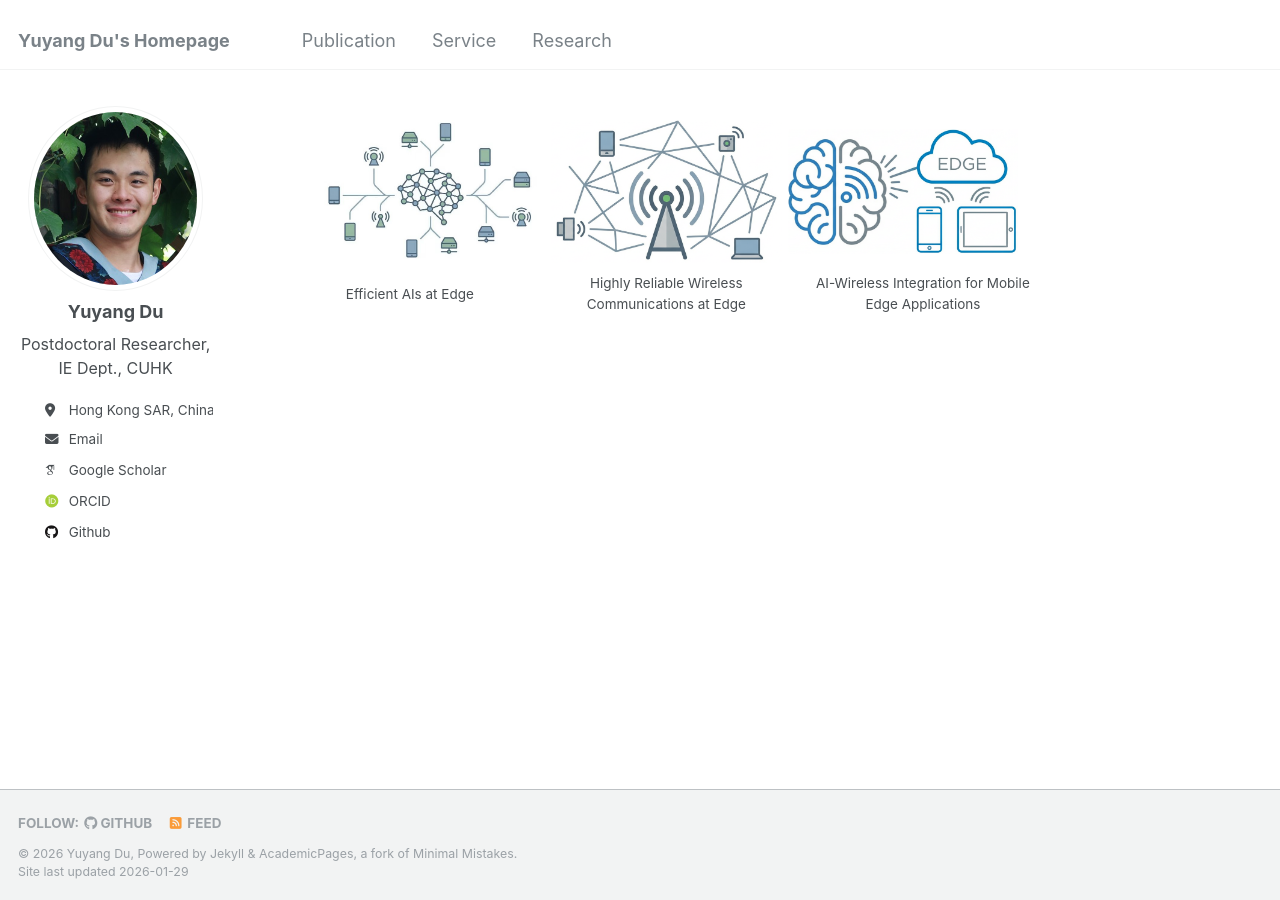
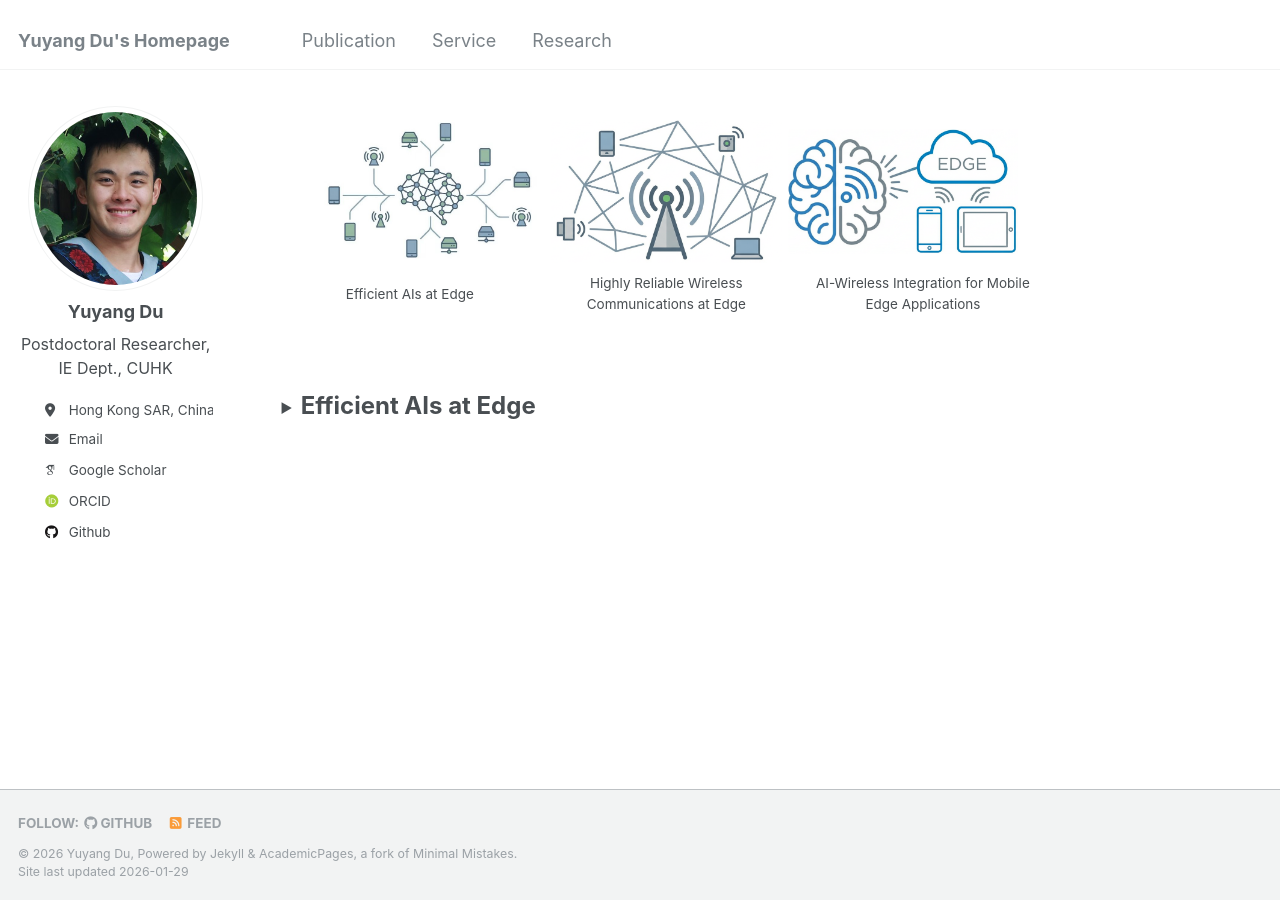
Before and after one commit to yuyangdu01/yuyangdu01.github.io, a Jekyll site: the page built from _pages/research.md, in a window 1280 px wide. Built offline with Jekyll 4.4.1, drawn with Linux system fonts in a browser that asks for light colours; some web fonts are replaced.

Commit message:
Update research.md

```diff
--- a/_pages/research.md
+++ b/_pages/research.md
@@ -8,16 +8,29 @@ redirect_from:
 ---
 
 <div align="center">
-    <img src="../images/research01.jpg" width="30%">
-    <img src="../images/research02.png" width="30%">
-    <img src="../images/research03.png" width="30%">
+  <img src="../images/research01.jpg" width="30%">
+  <img src="../images/research02.png" width="30%">
+  <img src="../images/research03.png" width="30%">
 </div>
 <div align="center">
-    <table style="border:none; border-collapse: collapse;">
-      <tr>
-        <td style="border:none; padding: 10px;" width="30%" align="center">Efficient AIs at Edge</td>
-        <td style="border:none; padding: 10px;" width="30%" align="center">Highly Reliable Wireless Communications at Edge</td>
-        <td style="border:none; padding: 10px;" width="30%" align="center">AI-Wireless Integration for Mobile Edge Applications</td>
-      </tr>
-    </table>
+  <table style="border:none; border-collapse: collapse;">
+    <tr>
+      <td style="border:none; padding: 10px;" width="30%" align="center">Efficient AIs at Edge</td>
+      <td style="border:none; padding: 10px;" width="30%" align="center">Highly Reliable Wireless Communications at Edge</td>
+      <td style="border:none; padding: 10px;" width="30%" align="center">AI-Wireless Integration for Mobile Edge Applications</td>
+    </tr>
+  </table>
 </div>
+<br>
+
+
+<div style="text-align: left;">
+  <details>
+    <summary>
+      <span style="text-align: center; font-size: 24px; font-weight: bold;">Efficient AIs at Edge</span>
+    </summary>
+
+    <p>A core challenge for intelligent mobile systems lies in the inherent conflict between the growing user demand for powerful AIs and the severe resource constraints at the edge. To address this, my recent works design and implement cost-effective LLM agents for edge scenarios. I use LLM post-training techniques (e.g., supervised fine-tuning, knowledge distillation, and model alignment) to boost the performance of lightweight models for specific edge applications. I am also actively exploring distributed LLM inference powered by MoE architecture. My research enables the aggregation of fragmented and underutilized computational resources across massive distributed IoT devices for supporting large-scale LLMs at the edge</p>
+
+  </details>
+</div>
```
